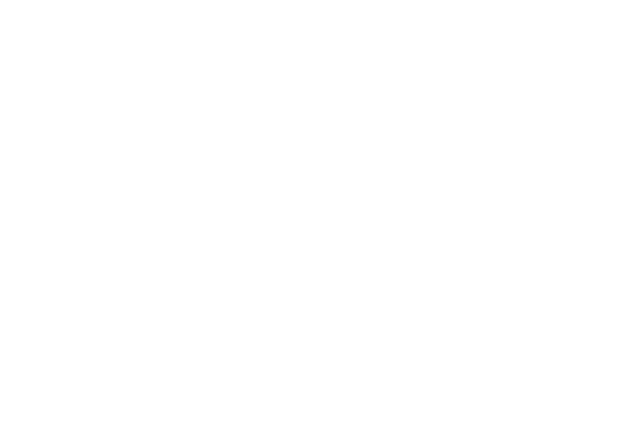
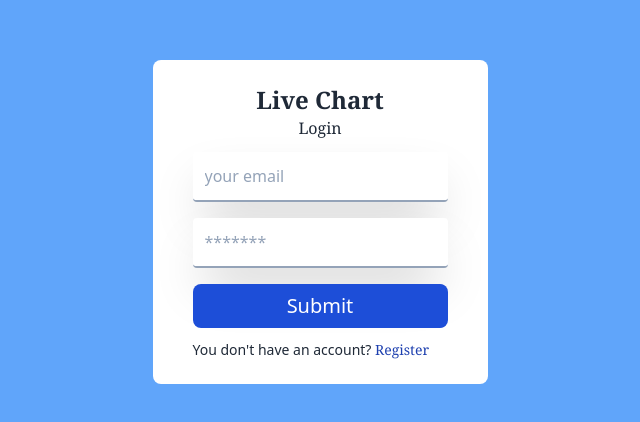
Before and after one commit to saifularafat/live_charts, a React (Vite) app: page /login in a window 1280 px wide. Shown: the part 178-600 px from the top of the page, without its empty margins (320-960 px from the left). Built offline with nearby package versions, Linux system fonts and the light colour scheme.

Commit message:
login page is added

```diff
--- a/src/Pages/Login/Login.jsx
+++ b/src/Pages/Login/Login.jsx
@@ -1,8 +1,29 @@
+import { Link } from "react-router-dom";
 
 const Login = () => {
+
+    const handleSubmit = (e) => {
+        e.preventDefault();
+        const form = e.target
+        const email = form.email.value;
+        const password = form.password.value;
+        console.log( email, password);
+    }
     return (
-        <div>
-
+        <div className="flex items-center justify-center bg-blue-400 h-screen">
+            <div className="flex-col items-center space-y-3 bg-white px-10 py-6 rounded-lg">
+                <div className="font-serif text-center">
+                    <h2 className="text-2xl font-semibold">Live Chart</h2>
+                    <p className="text-base font-medium">Login</p>
+                </div>
+                <form onSubmit={handleSubmit}
+                    className="flex-col items-center space-y-4">
+                    <input type="email" name="email" id="" placeholder="your email" required className="input_filed lowercase" /><br />
+                    <input type="password" name="password" id="" placeholder="*******" required className="font-normal input_filed" /><br />
+                    <input type="submit" value="Submit" className="w-full bg-blue-700 rounded-lg py-2 px-3 text-white text-xl font-medium cursor-pointer" />
+                </form>
+                <p className="text-sm">You don't have an account? <Link to="/register" className="text-sm font-serif font-medium text-blue-800 hover:text-red-800">Register</Link></p>
+            </div>
         </div>
     );
 };
```
